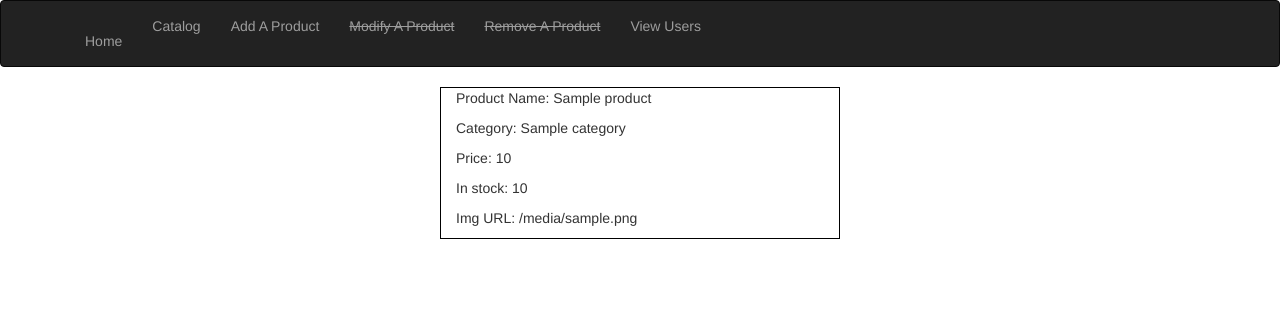
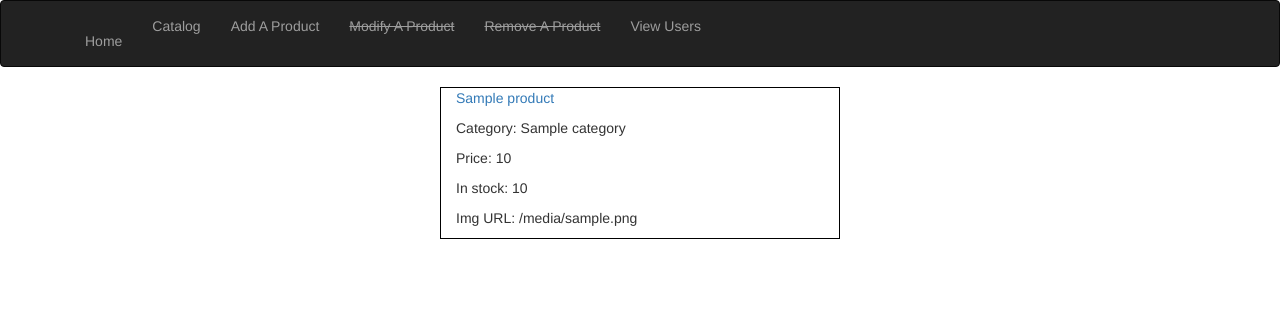
Before and after one commit to colincron/flask_online_store, a Flask app: template app/templates/catalog.html in a window 1280 px wide. Shown: the top 327 px of the page. Run offline with Flask 2, Linux system fonts and the light colour scheme; the template is opened without the code that fills it: most values are stand-ins (such as "Sample title", 1, 10 or a date in 2020); some libraries are stand-ins or nearby versions.

Commit message:
Links to individual items

```diff
--- a/app/templates/catalog.html
+++ b/app/templates/catalog.html
@@ -11,7 +11,7 @@
 <div class="container">
 {% for product in products %}
         <div class="container border-black">
-            <p>Product Name: {{ product["name"] }}</p>
+            <a href="products/{{ product['name'] }}"><p>{{ product["name"] }}</p></a>
             <p>Category: {{ product["category"] }}</p>
             <p>Price: {{ product["price"] }}</p>
             <p>In stock: {{ product["stock"] }}</p>
```
